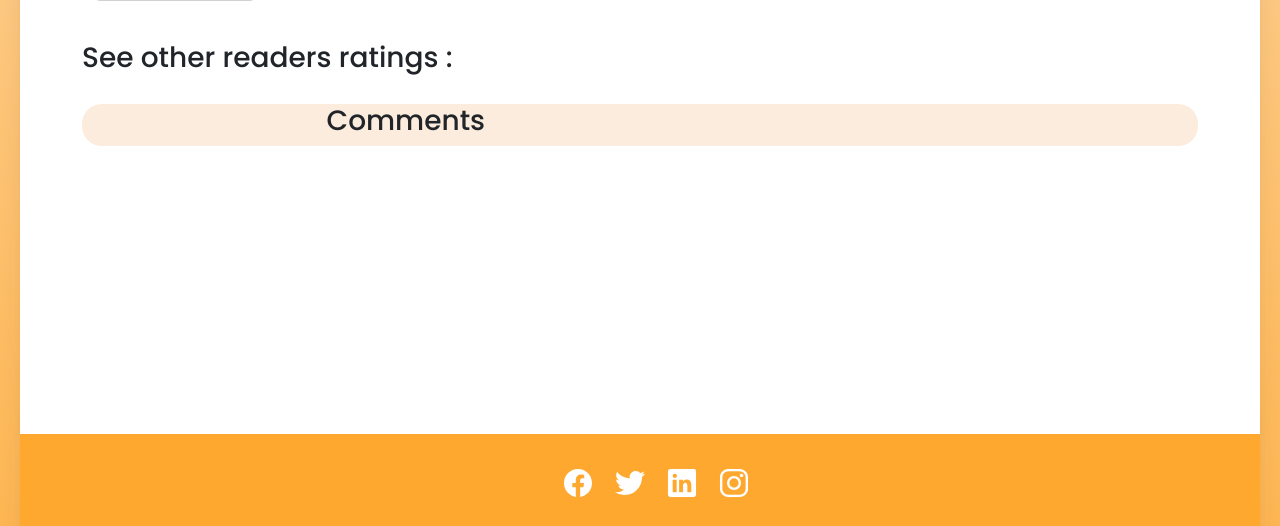
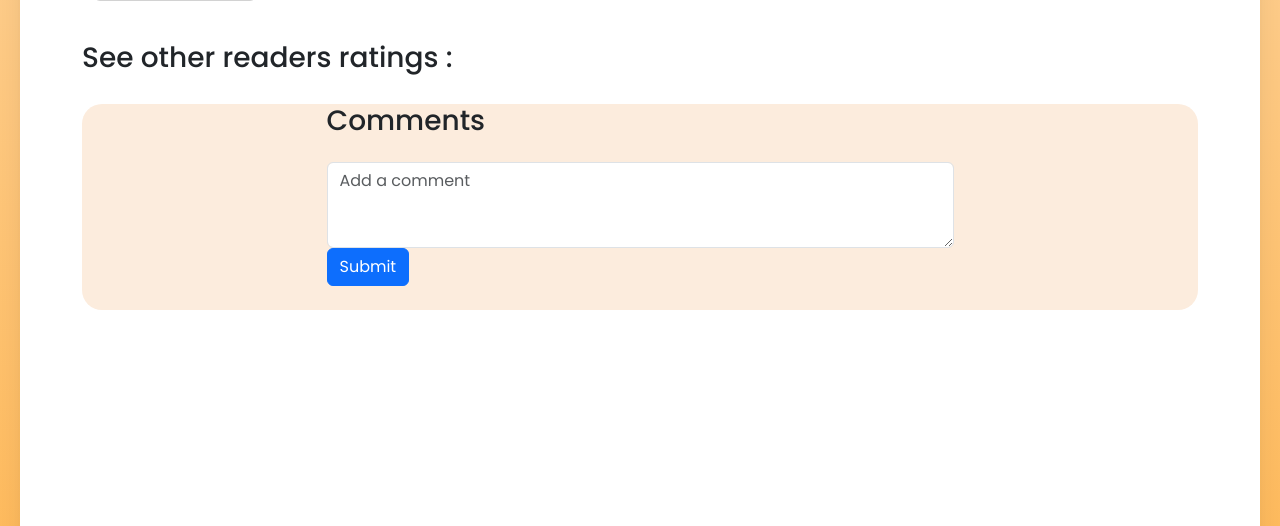
Before and after one commit to Chouaib-Djerdi/Fennec-Bookstore, a Django app: page /book_detail/2 in a window 1280 px wide. Shown: the part 1064-1590 px from the top of the page. Run offline with Django 4.2, Linux system fonts and the light colour scheme; data comes from the database, SQL or seed files in the repository; both versions use the stored data as it was after the commit; some libraries are stand-ins or nearby versions.

Commit message:
ADD COMMENT SUCCESSFUL

```diff
--- a/backend/bookstore/mainapp/static/mainapp/js/comments.js
+++ b/backend/bookstore/mainapp/static/mainapp/js/comments.js
@@ -1,12 +1,64 @@
-function fetchComments(bookId) {
-  const commentSection = document.querySelector("#comment-section");
+// function fetchComments(bookId) {
+//   const commentSection = document.querySelector("#comment-section");
 
-  fetch(`/api/books/${bookId}/comments/`)
-    .then((response) => response.json())
-    .then((data) => {
-      data.forEach((comment) => {
-        const commentCard = `
+//   fetch(`/api/books/${bookId}/comments/`)
+//     .then((response) => response.json())
+//     .then((data) => {
+//       data.forEach((comment) => {
+//         const commentCard = `
 
+//               <div class="d-flex flex-start mb-4 p-3">
+//                 <img
+//                   class="rounded-circle shadow-1-strong me-3"
+//                   src="http://127.0.0.1:8000/static/mainapp/images/Default-PFP.jpg"
+//                   alt="avatar"
+//                   width="65"
+//                   height="65"
+//                 />
+//                 <div class="card w-100">
+//                   <div class="card-body p-4">
+//                     <div class="">
+//                       <h5>${comment.user.username}</h5>
+//                       <p class="small">${new Date(
+//                         comment.created_at
+//                       ).toLocaleString()}</p>
+//                       <p>${comment.content}</p>
+
+//                       <div
+//                         class="d-flex justify-content-between align-items-center"
+//                       >
+//                         <div class="d-flex align-items-center">
+//                           <a href="#!" class="link-muted me-2"
+//                             ><i class="fas fa-thumbs-up me-1"></i>${
+//                               comment.likes
+//                             }</a
+//                           >
+//                           <a href="#!" class="link-muted"
+//                             ><i class="fas fa-thumbs-down me-1"></i>${
+//                               comment.dislikes
+//                             }</a
+//                           >
+//                         </div>
+//                         <a href="#!" class="link-muted"
+//                           ><i class="fas fa-reply me-1"></i> Reply</a
+//                         >
+//                       </div>
+//                     </div>
+//                   </div>
+//                 </div>
+//               </div>
+//             </div>
+//             </div>
+//       </div>
+//           `;
+//         commentSection.insertAdjacentHTML("beforeend", commentCard);
+//       });
+//     })
+//     .catch((error) => console.error(error));
+// }
+
+function createCommentCard(comment) {
+  return `
     <div class="d-flex flex-start mb-4 p-3">
       <img
         class="rounded-circle shadow-1-strong me-3"
@@ -24,33 +76,40 @@ function fetchComments(bookId) {
             ).toLocaleString()}</p>
             <p>${comment.content}</p>
 
-                      <div
-                        class="d-flex justify-content-between align-items-center"
-                      >
+            <div class="d-flex justify-content-between align-items-center">
               <div class="d-flex align-items-center">
-                          <a href="#!" class="link-muted me-2"
-                            ><i class="fas fa-thumbs-up me-1"></i>${
+                <a href="#!" class="link-muted me-2"><i class="fas fa-thumbs-up me-1"></i>${
                   comment.likes
-                            }</a
-                          >
-                          <a href="#!" class="link-muted"
-                            ><i class="fas fa-thumbs-down me-1"></i>${
+                }</a>
+                <a href="#!" class="link-muted"><i class="fas fa-thumbs-down me-1"></i>${
                   comment.dislikes
-                            }</a
-                          >
+                }</a>
               </div>
-                        <a href="#!" class="link-muted"
-                          ><i class="fas fa-reply me-1"></i> Reply</a
-                        >
-                      </div>
-                    </div>
-                  </div>
+              <a href="#!" class="link-muted"><i class="fas fa-reply me-1"></i> Reply</a>
             </div>
           </div>
         </div>
       </div>
     </div>
   `;
+}
+
+function fetchComments(bookId) {
+  const commentSection = document.querySelector("#comment-section");
+  const commentForm = document.querySelector("#add-comment-form");
+
+  commentForm.addEventListener("submit", (event) => {
+    event.preventDefault();
+    const content = document.querySelector("#comment-content").value;
+    createComment(bookId, content);
+    commentForm.reset();
+  });
+
+  fetch(`/api/books/${bookId}/comments/`)
+    .then((response) => response.json())
+    .then((data) => {
+      data.forEach((comment) => {
+        const commentCard = createCommentCard(comment);
         commentSection.insertAdjacentHTML("beforeend", commentCard);
       });
     })
@@ -68,7 +127,7 @@ function createComment(bookId, content) {
   })
     .then((response) => response.json())
     .then((data) => {
-      const commentSection = document.querySelector("#comments");
+      const commentSection = document.querySelector("#comment-section");
       const commentCard = createCommentCard(data);
       commentSection.insertAdjacentHTML("beforeend", commentCard);
     })
--- a/backend/bookstore/mainapp/templates/mainapp/secondpage.html
+++ b/backend/bookstore/mainapp/templates/mainapp/secondpage.html
@@ -163,6 +163,17 @@ rel="stylesheet" href="{% static "mainapp/css/secondpage.css" %}"> {% endblock%}
         <div class="row d-flex justify-content-center">
           <div class="col-md-11 col-lg-9 col-xl-7">
             <h3>Comments</h3>
+            <form id="add-comment-form" class="mt-4 mb-4">
+              <div class="form-group">
+                <textarea
+                  class="form-control"
+                  id="comment-content"
+                  rows="3"
+                  placeholder="Add a comment"
+                ></textarea>
+              </div>
+              <button type="submit" class="btn btn-primary">Submit</button>
+            </form>
 
             <div id="comment-section"></div>
           </div>
```
Also changed, not shown: backend/bookstore/db.sqlite3. Lines whose indentation alone changed are shown as unchanged.
